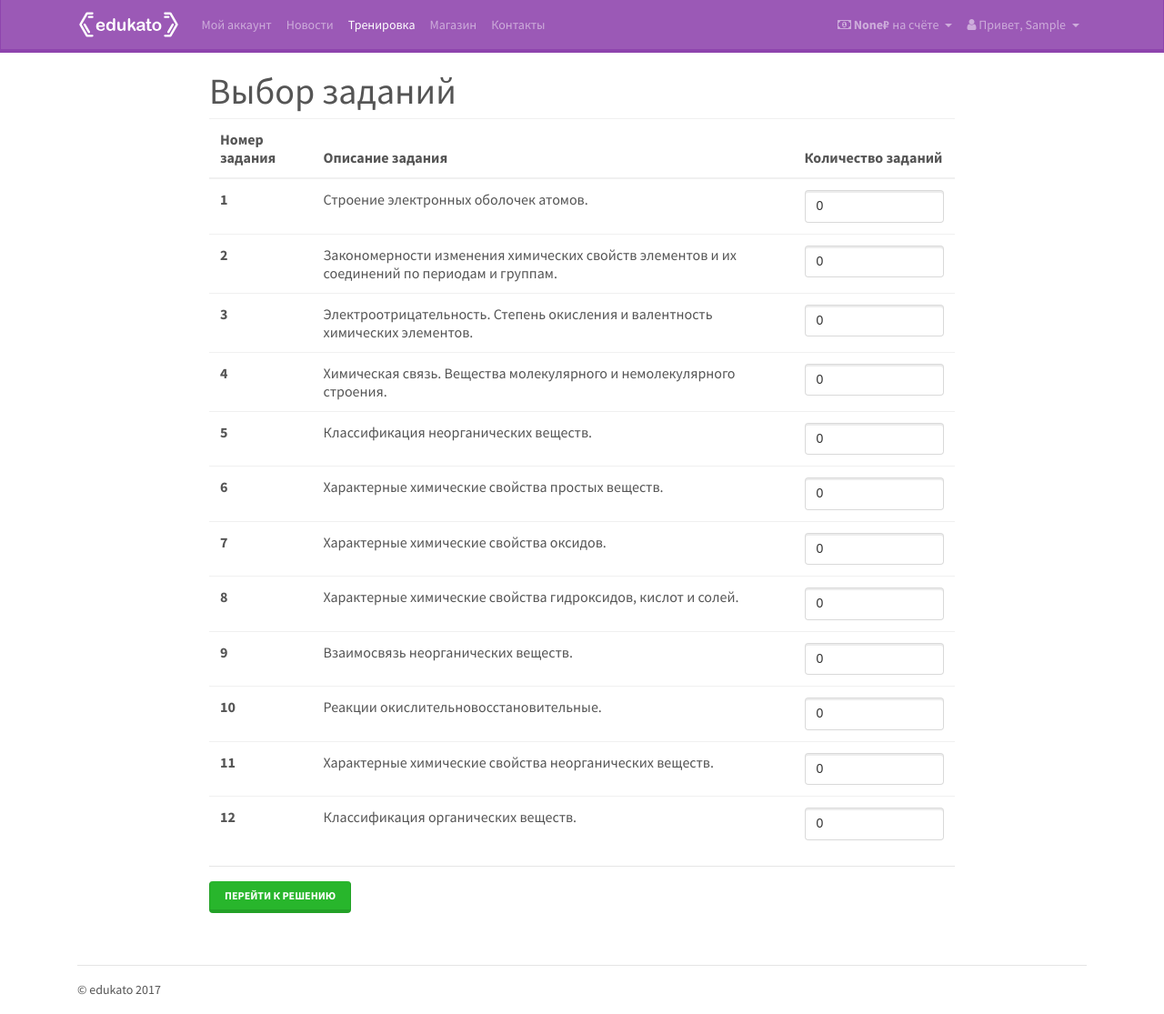
After one commit to edukato/learning, a Flask app: page /choice in a window 1280 px wide. The commit adds this page. Shown: the whole page at 91% size. Run offline with Flask 2, Linux system fonts and the light colour scheme; the visitor is signed in with stand-in values (Sample User, id 1); data comes from the database, SQL or seed files in the repository; some libraries are stand-ins or nearby versions.

```diff
--- a/app/home/views.py
+++ b/app/home/views.py
@@ -75,15 +75,20 @@ def pay():
 def training():
     return render_template('home/train/training.html', title="Тренировка")
 
+@home.route('/ege')
+@login_required
+def ege():
+    return render_template('home/train/ege.html', title="Вариант ЕГЭ")
+
 @home.route('/recommendation')
 @login_required
 def recommendation():
     return render_template('home/train/recommendation.html', title="Рекомендуем отработать")
 
-@home.route('/ege')
+@home.route('/choice')
 @login_required
-def ege():
-    return render_template('home/train/ege.html', title="Вариант ЕГЭ")
+def choice():
+    return render_template('home/train/choice.html', title="Выбор задания")
 
 
 @home.route('/help')
--- /dev/null
+++ b/app/templates/home/train/choice.html
@@ -0,0 +1,103 @@
+{% extends "base.html" %}
+{% set active_page = "training" %}
+{% block title %}Выбор заданий{% endblock %}
+{% block body %}
+<div class="container" style="max-width: 850px">
+    <H1>Выбор заданий</H1>
+    <form>
+        <table class="table">
+            <thead>
+            <tr>
+                <th align="center">Номер задания</th>
+                <th>Описание задания</th>
+                <th>Количество заданий</th>
+            </tr>
+            </thead>
+            <tbody>
+            <tr>
+                <th scope="row">1</th>
+                <td>Строение электронных оболочек
+                    атомов.
+                </td>
+                <td><input class="form-control" type="number" value="0"></td>
+            </tr>
+            <tr>
+                <th scope="row">2</th>
+                <td>Закономерности изменения химических свойств элементов и их
+                    соединений по периодам и группам.
+                </td>
+                <td><input class="form-control" type="number" value="0"></td>
+            </tr>
+            <tr>
+                <th scope="row">3</th>
+                <td>Электроотрицательность. Степень
+                    окисления и валентность химических элементов.
+                </td>
+                <td><input class="form-control" type="number" value="0"></td>
+            </tr>
+            <tr>
+                <th scope="row">4</th>
+                <td>Химическая связь. Вещества молекулярного и немолекулярного строения.
+                </td>
+                <td><input class="form-control" type="number" value="0"></td>
+            </tr>
+            <tr>
+                <th scope="row">5</th>
+                <td>Классификация неорганических веществ.
+                </td>
+                <td><input class="form-control" type="number" value="0"></td>
+            </tr>
+            <tr>
+                <th scope="row">6</th>
+                <td>Характерные химические свойства
+                    простых веществ.
+                </td>
+                <td><input class="form-control" type="number" value="0"></td>
+            </tr>
+            <tr>
+                <th scope="row">7</th>
+                <td>Характерные химические свойства
+                    оксидов.
+                </td>
+                <td><input class="form-control" type="number" value="0"></td>
+            </tr>
+            <tr>
+                <th scope="row">8</th>
+                <td>Характерные химические свойства гидроксидов, кислот и солей.
+                </td>
+                <td><input class="form-control" type="number" value="0"></td>
+            </tr>
+            <tr>
+                <th scope="row">9</th>
+                <td>Взаимосвязь неорганических веществ.
+                </td>
+                <td><input class="form-control" type="number" value="0"></td>
+            </tr>
+            <tr>
+                <th scope="row">10</th>
+                <td>Реакции окислительновосстановительные.
+                </td>
+                <td><input class="form-control" type="number" value="0"></td>
+            </tr>
+            <tr>
+                <th scope="row">11</th>
+                <td>Характерные химические свойства
+                    неорганических веществ.
+                </td>
+                <td><input class="form-control" type="number" value="0"></td>
+            </tr>
+            <tr>
+                <th scope="row">12</th>
+                <td>Классификация органических веществ.
+                </td>
+                <td><input class="form-control" type="number" value="0"></td>
+            </tr>
+            </tbody>
+        </table>
+        <hr>
+    </form>
+    <a href="#" class="btn btn-success">Перейти к решению</a>
+
+</div>
+<br>
+{% endblock %}
--- a/app/templates/home/train/training.html
+++ b/app/templates/home/train/training.html
@@ -4,7 +4,7 @@
 {% block body %}
 <style>
    .par {
-    font-size: 14pt; /* Размер шрифта в пунктах */
+    font-size: 12pt; /* Размер шрифта в пунктах */
    }
 </style>
 <div class="container">
@@ -51,7 +51,7 @@
                         </p>
                     </div>
                 </a>
-                <a href="#" class="list-group-item justify-content-between list-group-item-action">
+                <a href="{{ url_for('home.choice') }}" class="list-group-item justify-content-between list-group-item-action">
                     <div class="col-md-12">
                         <h4 align="center">Выборочное тестирование</h4>
                     </div>
```
